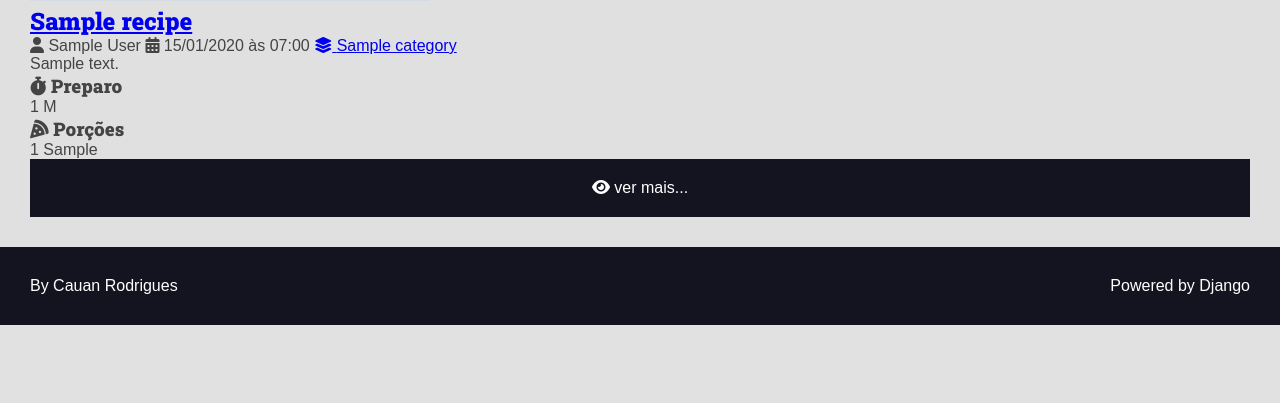
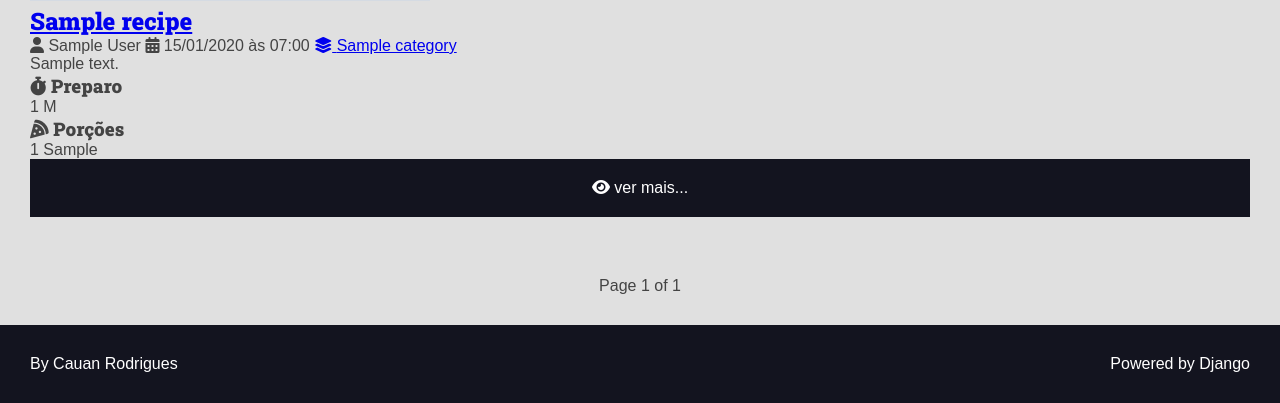
Before and after one commit to cauanorl/site_de_receitas, a Django app: page / in a window 1280 px wide. Shown: the part 541-944 px from the top of the page. Before the commit the page ends 866 px from the top, so only its background shows below. Run offline with Django 4.2, Linux system fonts and the light colour scheme; tables that the repository leaves empty hold one stand-in row (values such as "Sample post"); grey boxes marked "Sample" are stand-in pictures.

Commit message:
adicionando uma busca mais complexa com o Q de django.db.models

```diff
--- a/recipes/templates/recipes/pages/home.html
+++ b/recipes/templates/recipes/pages/home.html
@@ -30,4 +30,19 @@
 
   </div>
 
+  {% if page_obj %}
+    <div class="main-content container" style="text-align:center;">
+
+      {% if page_obj.has_previous %}
+        <a href="?page={{ page_obj.previous_page_number }}{% if search %}&q={{search}}{% endif %}">{{ page_obj.previous_page_number }}</a>
+      {% endif %}
+
+      Page {{ page_obj.number }} of {{ page_obj.paginator.num_pages }}
+
+      {% if page_obj.has_next %}
+        <a href="?page={{ page_obj.next_page_number }}{% if search %}&q={{search}}{% endif %}">{{ page_obj.next_page_number }}</a>
+      {% endif %}
+    <div>
+  {% endif %}
+
 {% endblock %}
--- a/recipes/views.py
+++ b/recipes/views.py
@@ -3,6 +3,7 @@ from django.http import Http404
 from django.views.generic.base import TemplateView, View
 from django.views.generic.list import ListView
 from django.views.generic.detail import DetailView
+from django.db.models import Q
 
 from .models import Category, Recipe
 
@@ -12,6 +13,7 @@ class Home(ListView):
     queryset = Recipe.published.all()
     extra_context = {'title': 'Home'}
     context_object_name = 'recipes'
+    paginate_by = 9
 
 
 class DetailRecipe(DetailView):
@@ -23,7 +25,7 @@ class DetailRecipe(DetailView):
     def get_object(self):
         obj = super().get_object()
         if not obj.is_published == True:
-            raise Http404
+            raise Http404()
 
         return obj
 
@@ -43,19 +45,29 @@ class FilterRecipesByCategory(TemplateView, View):
         })
 
 
-class SearchRecipes(TemplateView, View):
+class SearchRecipes(ListView):
     template_name = 'recipes/pages/home.html'
+    queryset = Recipe.published.all()
+    paginate_by = 9
+    context_object_name = 'recipes'
 
-    def get(self, request, *args, **kwargs):
+    def get_queryset(self):
+        qs = super().get_queryset()
         query = self.request.GET.get('q', '').strip()
 
         if not query:
+            return qs
+
+        self.extra_context = {
+            'title': f'Searching for "{query}"',
+            'search': query,
+        }
+
+        return qs.filter(
+            Q(title__icontains=query) | Q(description__icontains=query),
+        )
+
+    def get(self, *args, **kwargs):
+        if not self.request.GET.get('q'):
             return redirect('recipes:home')
-
-        recipes = Recipe.published.filter(title__icontains=query)
-
-        return self.render_to_response({
-            'recipes': recipes,
-            'title': f'Searching for {query}',
-            'search': query
-        })
+        return super().get(*args, **kwargs)
```
Also changed, not shown: recipes/tests/test_recipes_views.py (+9 -0 lines).
